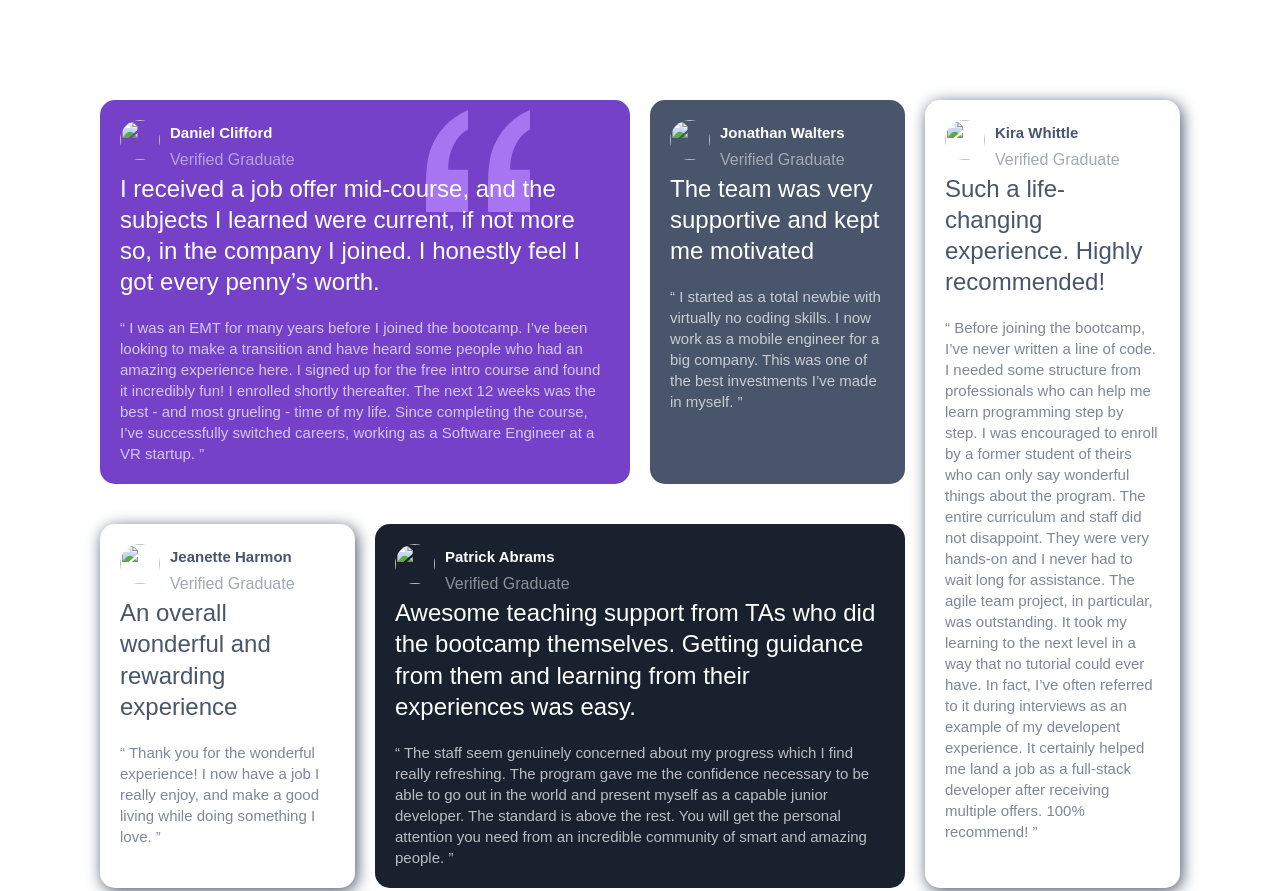
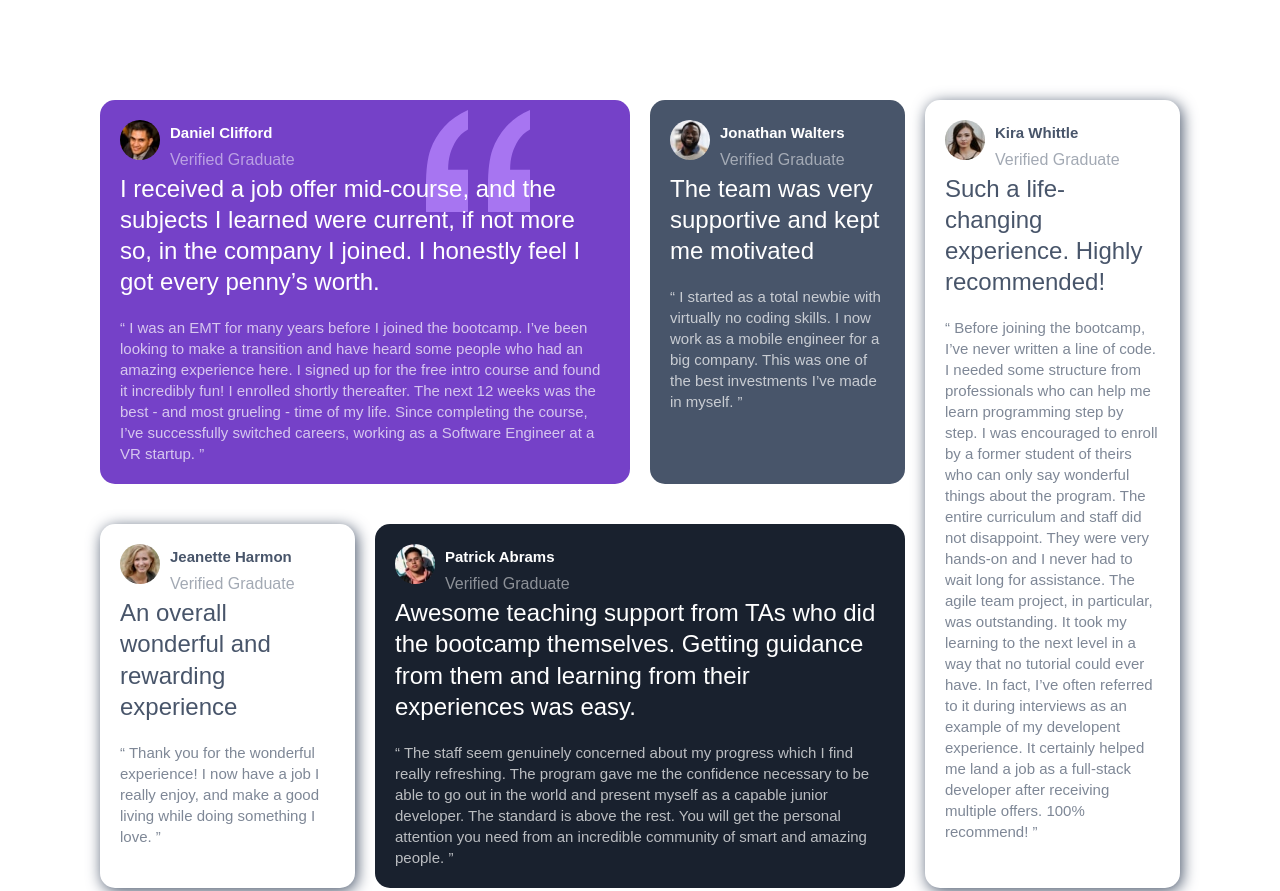
Before and after one commit to Jide-nna/TESTIMONIALS, a plain HTML site: page index.html in a window 1280 px wide. Shown: the top 891 px of the page. Drawn offline with Linux system fonts and the light colour scheme; files that its build step writes are made by us from their sources; files whose address does not match are found by name.

Commit message:
Update index.html

```diff
--- a/index.html
+++ b/index.html
@@ -11,7 +11,7 @@
     <div class="testimonials">
         <div class="card card--bg-purple">
             <header class="card__header">
-                <img src="images/image-daniel.jpg" class="card__img" alt="">
+                <img src="image-daniel.jpg" class="card__img" alt="">
                 <div>
                     <h3>Daniel Clifford</h3>
                     <p>Verified Graduate</p>
@@ -34,7 +34,7 @@
         </div>
         <div class="card card--bg-gray">
             <header class="card__header">
-                <img src="images/image-jonathan.jpg" class="card__img" alt="">
+                <img src="image-jonathan.jpg" class="card__img" alt="">
                 <div>
                     <h3>Jonathan Walters</h3>
                     <p>Verified Graduate</p>
@@ -52,7 +52,7 @@
         </div>
         <div class="card card--bg-white">
             <header class="card__header">
-                <img src="images/image-jeanette.jpg" class="card__img" alt="">
+                <img src="image-jeanette.jpg" class="card__img" alt="">
                 <div>
                     <h3>Jeanette Harmon</h3>
                     <p>Verified Graduate</p>
@@ -71,7 +71,7 @@
 
         <div class="card card--bg-blackish">
             <header class="card__header">
-                <img src="images/image-patrick.jpg" class="card__img" alt="">
+                <img src="image-patrick.jpg" class="card__img" alt="">
                 <div>
                     <h3>Patrick Abrams</h3>
                     <p>Verified Graduate</p>
@@ -91,7 +91,7 @@
         </div>
         <div class="card card--bg-white">
             <header class="card__header">
-                <img src="images/image-kira.jpg" class="card__img" alt="">
+                <img src="image-kira.jpg" class="card__img" alt="">
                 <div>
                     <h3>Kira Whittle</h3>
                     <p>Verified Graduate</p>
```
